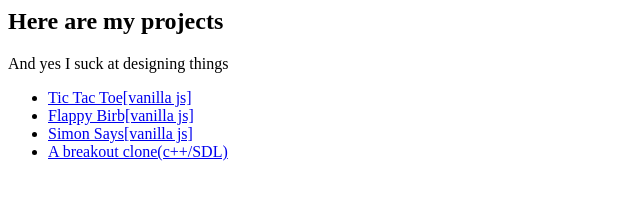
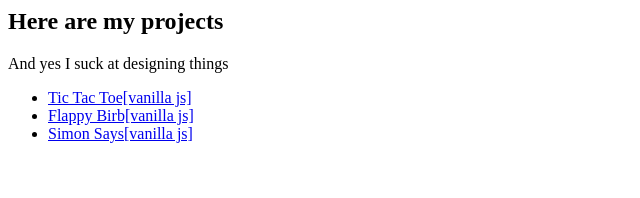
Before and after one commit to Pramish-Aryal/displayPage, a plain HTML site: page index.html in a window 1280 px wide. Shown: the whole page, without its empty margins (0-640 px from the left). Drawn offline with Linux system fonts and the light colour scheme.

Commit message:
Update index.html

```diff
--- a/index.html
+++ b/index.html
@@ -10,7 +10,6 @@
     <li><a href = "https://pramish-aryal.github.io/Js-TicTacToe/">Tic Tac Toe[vanilla js]</a></li>
     <li><a href = "https://www.pramisharyal.com.np/">Flappy Birb[vanilla js]</a></li>
     <li><a href = "https://pramish-aryal.github.io/Js-Simon-Game/">Simon Says[vanilla js]</a></li>
-    <li><a href = "https://github.com/Pramish-Aryal/breakout">A breakout clone(c++/SDL)</a></li>
     </ul>
     <!--<li><a href = ""></a></li>-->
   </body>
```
